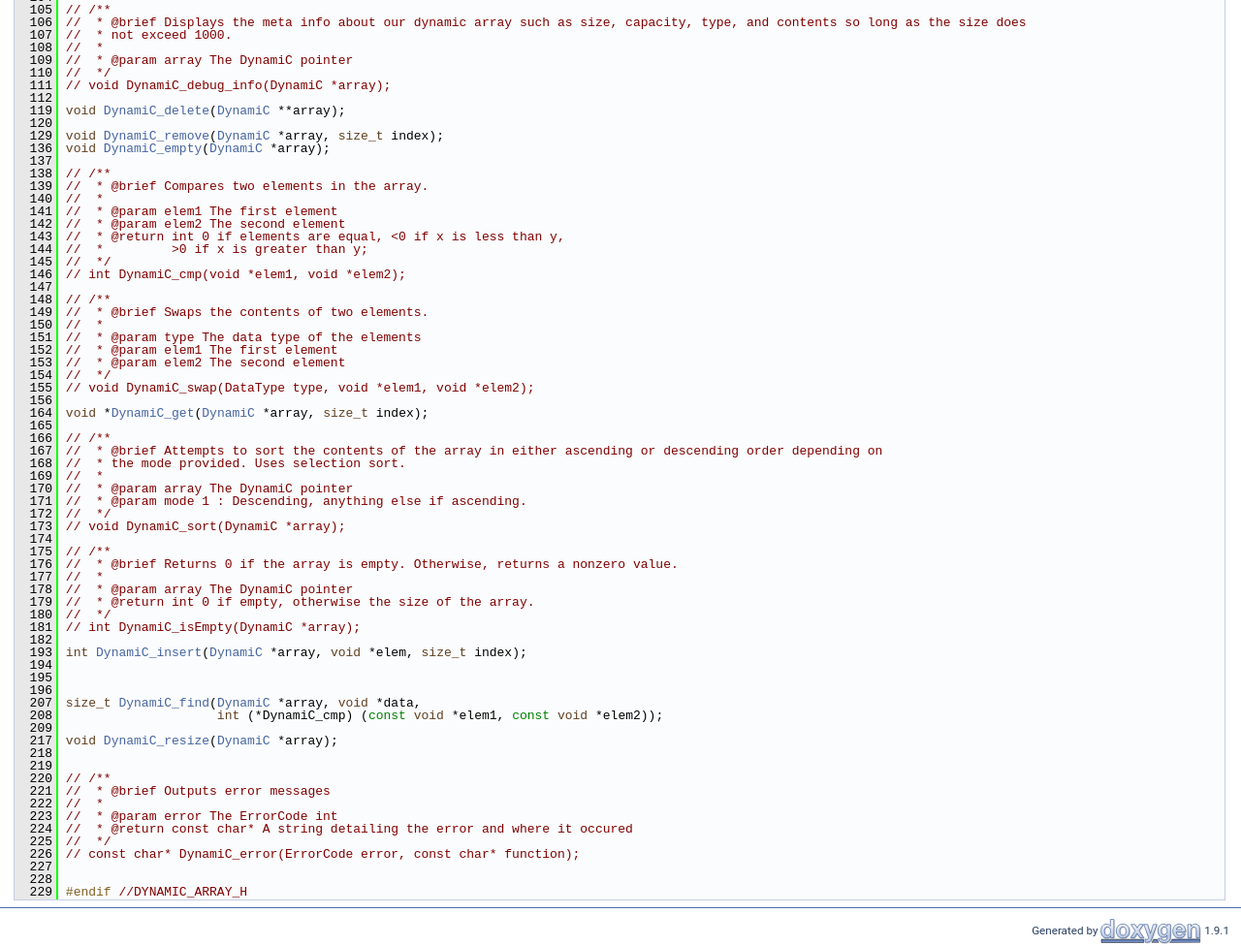
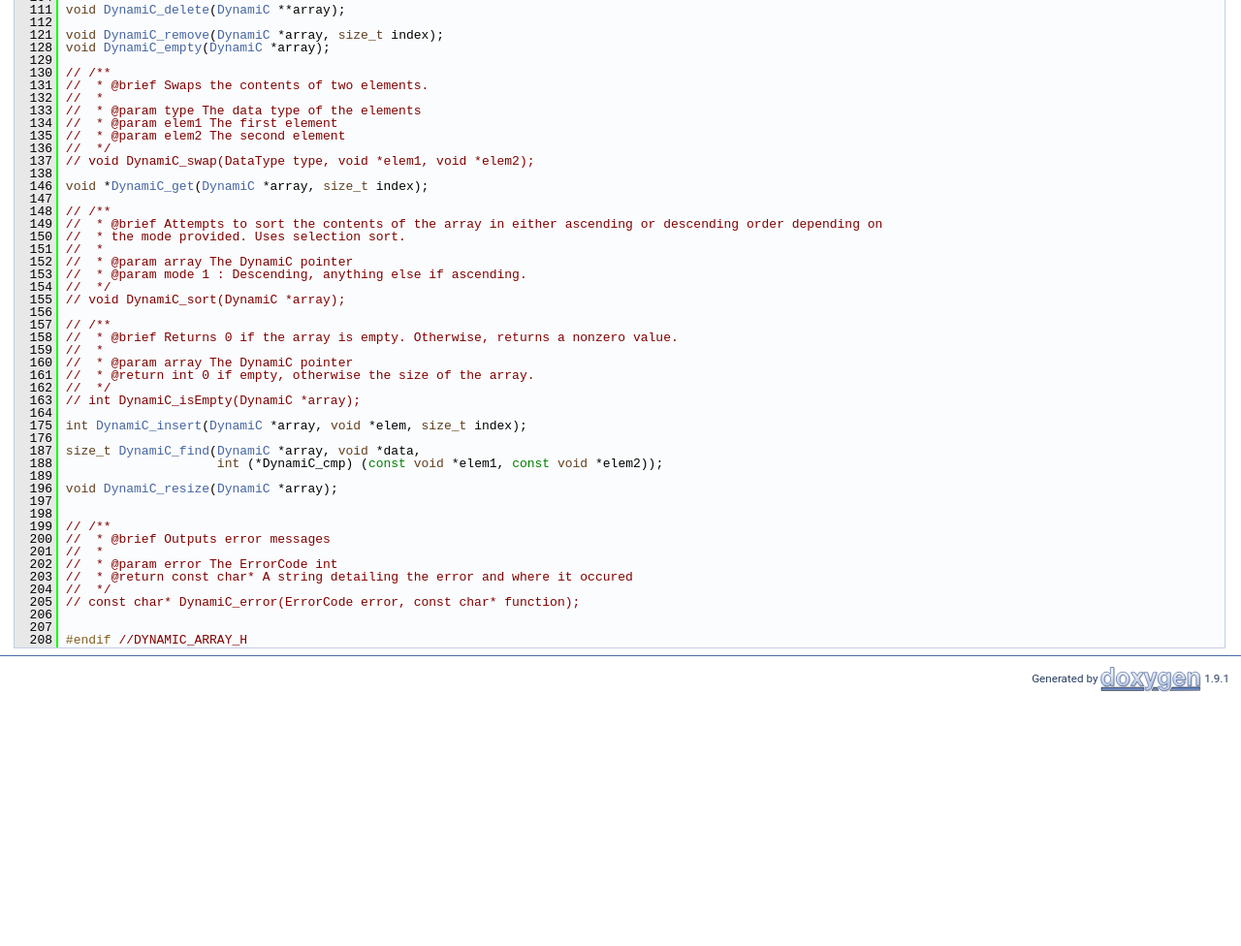
Before and after one commit to kpluas21/Kevins-C-Library, a plain HTML site: page DynamiC_8h_source.html in a window 1280 px wide. Shown: the part 676-1652 px from the top of the page at 97% size. After the commit the page ends 1392 px from the top, so only its background shows below. Drawn offline with Linux system fonts and the light colour scheme.

Commit message:
Deploying to gh-pages from @ kpluas21/Kevins-C-Library@444aa2272163a57b59c6757e1194e628bb305db5 🚀

```diff
--- a/DynamiC_8h_source.html
+++ b/DynamiC_8h_source.html
@@ -104,77 +104,57 @@ $(function() {
 <div class="line"><a name="l00095"></a><span class="lineno">   95</span>&#160; </div>
 <div class="line"><a name="l00103"></a><span class="lineno">  103</span>&#160;<span class="keywordtype">void</span> <a class="code" href="DynamiC_8h.html#a106a046307b9b93652580edbaf641616">DynamiC_append</a>(<a class="code" href="structDynamiC.html">DynamiC</a> *array, <span class="keywordtype">void</span> *elem);</div>
 <div class="line"><a name="l00104"></a><span class="lineno">  104</span>&#160; </div>
-<div class="line"><a name="l00105"></a><span class="lineno">  105</span>&#160;<span class="comment">// /**</span></div>
-<div class="line"><a name="l00106"></a><span class="lineno">  106</span>&#160;<span class="comment">//  * @brief Displays the meta info about our dynamic array such as size, capacity, type, and contents so long as the size does</span></div>
-<div class="line"><a name="l00107"></a><span class="lineno">  107</span>&#160;<span class="comment">//  * not exceed 1000.</span></div>
-<div class="line"><a name="l00108"></a><span class="lineno">  108</span>&#160;<span class="comment">//  * </span></div>
-<div class="line"><a name="l00109"></a><span class="lineno">  109</span>&#160;<span class="comment">//  * @param array The DynamiC pointer</span></div>
-<div class="line"><a name="l00110"></a><span class="lineno">  110</span>&#160;<span class="comment">//  */</span></div>
-<div class="line"><a name="l00111"></a><span class="lineno">  111</span>&#160;<span class="comment">// void DynamiC_debug_info(DynamiC *array);</span></div>
+<div class="line"><a name="l00111"></a><span class="lineno">  111</span>&#160;<span class="keywordtype">void</span> <a class="code" href="DynamiC_8h.html#a836ed8df3987f5e12785f3a2ff3ebf4a">DynamiC_delete</a>(<a class="code" href="structDynamiC.html">DynamiC</a> **array);</div>
 <div class="line"><a name="l00112"></a><span class="lineno">  112</span>&#160; </div>
-<div class="line"><a name="l00119"></a><span class="lineno">  119</span>&#160;<span class="keywordtype">void</span> <a class="code" href="DynamiC_8h.html#a836ed8df3987f5e12785f3a2ff3ebf4a">DynamiC_delete</a>(<a class="code" href="structDynamiC.html">DynamiC</a> **array);</div>
-<div class="line"><a name="l00120"></a><span class="lineno">  120</span>&#160; </div>
-<div class="line"><a name="l00129"></a><span class="lineno">  129</span>&#160;<span class="keywordtype">void</span> <a class="code" href="DynamiC_8h.html#ae4226241f4d3e615e98c8bc0f485c012">DynamiC_remove</a>(<a class="code" href="structDynamiC.html">DynamiC</a> *array, <span class="keywordtype">size_t</span> index);</div>
-<div class="line"><a name="l00136"></a><span class="lineno">  136</span>&#160;<span class="keywordtype">void</span> <a class="code" href="DynamiC_8h.html#a9fb39b89fe70436bc5d9bc0674b8b193">DynamiC_empty</a>(<a class="code" href="structDynamiC.html">DynamiC</a> *array);</div>
-<div class="line"><a name="l00137"></a><span class="lineno">  137</span>&#160; </div>
-<div class="line"><a name="l00138"></a><span class="lineno">  138</span>&#160;<span class="comment">// /**</span></div>
-<div class="line"><a name="l00139"></a><span class="lineno">  139</span>&#160;<span class="comment">//  * @brief Compares two elements in the array.</span></div>
-<div class="line"><a name="l00140"></a><span class="lineno">  140</span>&#160;<span class="comment">//  * </span></div>
-<div class="line"><a name="l00141"></a><span class="lineno">  141</span>&#160;<span class="comment">//  * @param elem1 The first element</span></div>
-<div class="line"><a name="l00142"></a><span class="lineno">  142</span>&#160;<span class="comment">//  * @param elem2 The second element</span></div>
-<div class="line"><a name="l00143"></a><span class="lineno">  143</span>&#160;<span class="comment">//  * @return int 0 if elements are equal, &lt;0 if x is less than y, </span></div>
-<div class="line"><a name="l00144"></a><span class="lineno">  144</span>&#160;<span class="comment">//  *         &gt;0 if x is greater than y;</span></div>
-<div class="line"><a name="l00145"></a><span class="lineno">  145</span>&#160;<span class="comment">//  */</span></div>
-<div class="line"><a name="l00146"></a><span class="lineno">  146</span>&#160;<span class="comment">// int DynamiC_cmp(void *elem1, void *elem2);</span></div>
+<div class="line"><a name="l00121"></a><span class="lineno">  121</span>&#160;<span class="keywordtype">void</span> <a class="code" href="DynamiC_8h.html#ae4226241f4d3e615e98c8bc0f485c012">DynamiC_remove</a>(<a class="code" href="structDynamiC.html">DynamiC</a> *array, <span class="keywordtype">size_t</span> index);</div>
+<div class="line"><a name="l00128"></a><span class="lineno">  128</span>&#160;<span class="keywordtype">void</span> <a class="code" href="DynamiC_8h.html#a9fb39b89fe70436bc5d9bc0674b8b193">DynamiC_empty</a>(<a class="code" href="structDynamiC.html">DynamiC</a> *array);</div>
+<div class="line"><a name="l00129"></a><span class="lineno">  129</span>&#160; </div>
+<div class="line"><a name="l00130"></a><span class="lineno">  130</span>&#160;<span class="comment">// /**</span></div>
+<div class="line"><a name="l00131"></a><span class="lineno">  131</span>&#160;<span class="comment">//  * @brief Swaps the contents of two elements.</span></div>
+<div class="line"><a name="l00132"></a><span class="lineno">  132</span>&#160;<span class="comment">//  * </span></div>
+<div class="line"><a name="l00133"></a><span class="lineno">  133</span>&#160;<span class="comment">//  * @param type The data type of the elements</span></div>
+<div class="line"><a name="l00134"></a><span class="lineno">  134</span>&#160;<span class="comment">//  * @param elem1 The first element</span></div>
+<div class="line"><a name="l00135"></a><span class="lineno">  135</span>&#160;<span class="comment">//  * @param elem2 The second element</span></div>
+<div class="line"><a name="l00136"></a><span class="lineno">  136</span>&#160;<span class="comment">//  */</span></div>
+<div class="line"><a name="l00137"></a><span class="lineno">  137</span>&#160;<span class="comment">// void DynamiC_swap(DataType type, void *elem1, void *elem2);</span></div>
+<div class="line"><a name="l00138"></a><span class="lineno">  138</span>&#160; </div>
+<div class="line"><a name="l00146"></a><span class="lineno">  146</span>&#160;<span class="keywordtype">void</span> *<a class="code" href="DynamiC_8h.html#a5d45fde098aadb02481a4ed3534fb482">DynamiC_get</a>(<a class="code" href="structDynamiC.html">DynamiC</a> *array, <span class="keywordtype">size_t</span> index);</div>
 <div class="line"><a name="l00147"></a><span class="lineno">  147</span>&#160; </div>
 <div class="line"><a name="l00148"></a><span class="lineno">  148</span>&#160;<span class="comment">// /**</span></div>
-<div class="line"><a name="l00149"></a><span class="lineno">  149</span>&#160;<span class="comment">//  * @brief Swaps the contents of two elements.</span></div>
-<div class="line"><a name="l00150"></a><span class="lineno">  150</span>&#160;<span class="comment">//  * </span></div>
-<div class="line"><a name="l00151"></a><span class="lineno">  151</span>&#160;<span class="comment">//  * @param type The data type of the elements</span></div>
-<div class="line"><a name="l00152"></a><span class="lineno">  152</span>&#160;<span class="comment">//  * @param elem1 The first element</span></div>
-<div class="line"><a name="l00153"></a><span class="lineno">  153</span>&#160;<span class="comment">//  * @param elem2 The second element</span></div>
+<div class="line"><a name="l00149"></a><span class="lineno">  149</span>&#160;<span class="comment">//  * @brief Attempts to sort the contents of the array in either ascending or descending order depending on</span></div>
+<div class="line"><a name="l00150"></a><span class="lineno">  150</span>&#160;<span class="comment">//  * the mode provided. Uses selection sort.</span></div>
+<div class="line"><a name="l00151"></a><span class="lineno">  151</span>&#160;<span class="comment">//  * </span></div>
+<div class="line"><a name="l00152"></a><span class="lineno">  152</span>&#160;<span class="comment">//  * @param array The DynamiC pointer</span></div>
+<div class="line"><a name="l00153"></a><span class="lineno">  153</span>&#160;<span class="comment">//  * @param mode 1 : Descending, anything else if ascending.</span></div>
 <div class="line"><a name="l00154"></a><span class="lineno">  154</span>&#160;<span class="comment">//  */</span></div>
-<div class="line"><a name="l00155"></a><span class="lineno">  155</span>&#160;<span class="comment">// void DynamiC_swap(DataType type, void *elem1, void *elem2);</span></div>
+<div class="line"><a name="l00155"></a><span class="lineno">  155</span>&#160;<span class="comment">// void DynamiC_sort(DynamiC *array);</span></div>
 <div class="line"><a name="l00156"></a><span class="lineno">  156</span>&#160; </div>
-<div class="line"><a name="l00164"></a><span class="lineno">  164</span>&#160;<span class="keywordtype">void</span> *<a class="code" href="DynamiC_8h.html#a5d45fde098aadb02481a4ed3534fb482">DynamiC_get</a>(<a class="code" href="structDynamiC.html">DynamiC</a> *array, <span class="keywordtype">size_t</span> index);</div>
-<div class="line"><a name="l00165"></a><span class="lineno">  165</span>&#160; </div>
-<div class="line"><a name="l00166"></a><span class="lineno">  166</span>&#160;<span class="comment">// /**</span></div>
-<div class="line"><a name="l00167"></a><span class="lineno">  167</span>&#160;<span class="comment">//  * @brief Attempts to sort the contents of the array in either ascending or descending order depending on</span></div>
-<div class="line"><a name="l00168"></a><span class="lineno">  168</span>&#160;<span class="comment">//  * the mode provided. Uses selection sort.</span></div>
-<div class="line"><a name="l00169"></a><span class="lineno">  169</span>&#160;<span class="comment">//  * </span></div>
-<div class="line"><a name="l00170"></a><span class="lineno">  170</span>&#160;<span class="comment">//  * @param array The DynamiC pointer</span></div>
-<div class="line"><a name="l00171"></a><span class="lineno">  171</span>&#160;<span class="comment">//  * @param mode 1 : Descending, anything else if ascending.</span></div>
-<div class="line"><a name="l00172"></a><span class="lineno">  172</span>&#160;<span class="comment">//  */</span></div>
-<div class="line"><a name="l00173"></a><span class="lineno">  173</span>&#160;<span class="comment">// void DynamiC_sort(DynamiC *array);</span></div>
-<div class="line"><a name="l00174"></a><span class="lineno">  174</span>&#160; </div>
-<div class="line"><a name="l00175"></a><span class="lineno">  175</span>&#160;<span class="comment">// /**</span></div>
-<div class="line"><a name="l00176"></a><span class="lineno">  176</span>&#160;<span class="comment">//  * @brief Returns 0 if the array is empty. Otherwise, returns a nonzero value.</span></div>
-<div class="line"><a name="l00177"></a><span class="lineno">  177</span>&#160;<span class="comment">//  * </span></div>
-<div class="line"><a name="l00178"></a><span class="lineno">  178</span>&#160;<span class="comment">//  * @param array The DynamiC pointer</span></div>
-<div class="line"><a name="l00179"></a><span class="lineno">  179</span>&#160;<span class="comment">//  * @return int 0 if empty, otherwise the size of the array.</span></div>
-<div class="line"><a name="l00180"></a><span class="lineno">  180</span>&#160;<span class="comment">//  */</span></div>
-<div class="line"><a name="l00181"></a><span class="lineno">  181</span>&#160;<span class="comment">// int DynamiC_isEmpty(DynamiC *array);</span></div>
-<div class="line"><a name="l00182"></a><span class="lineno">  182</span>&#160; </div>
-<div class="line"><a name="l00193"></a><span class="lineno">  193</span>&#160;<span class="keywordtype">int</span> <a class="code" href="DynamiC_8h.html#aa6f27a0dc3df28f051c09aca0695d112">DynamiC_insert</a>(<a class="code" href="structDynamiC.html">DynamiC</a> *array, <span class="keywordtype">void</span> *elem, <span class="keywordtype">size_t</span> index);</div>
-<div class="line"><a name="l00194"></a><span class="lineno">  194</span>&#160; </div>
-<div class="line"><a name="l00195"></a><span class="lineno">  195</span>&#160; </div>
-<div class="line"><a name="l00196"></a><span class="lineno">  196</span>&#160; </div>
-<div class="line"><a name="l00207"></a><span class="lineno">  207</span>&#160;<span class="keywordtype">size_t</span> <a class="code" href="DynamiC_8h.html#abea8f34622962bbc9d871b91bc72eabe">DynamiC_find</a>(<a class="code" href="structDynamiC.html">DynamiC</a> *array, <span class="keywordtype">void</span> *data, </div>
-<div class="line"><a name="l00208"></a><span class="lineno">  208</span>&#160;                    <span class="keywordtype">int</span> (*DynamiC_cmp) (<span class="keyword">const</span> <span class="keywordtype">void</span> *elem1, <span class="keyword">const</span> <span class="keywordtype">void</span> *elem2));</div>
-<div class="line"><a name="l00209"></a><span class="lineno">  209</span>&#160; </div>
-<div class="line"><a name="l00217"></a><span class="lineno">  217</span>&#160;<span class="keywordtype">void</span> <a class="code" href="DynamiC_8h.html#a76201441ca0c75ddc00c0b720b9e9f41">DynamiC_resize</a>(<a class="code" href="structDynamiC.html">DynamiC</a> *array);</div>
-<div class="line"><a name="l00218"></a><span class="lineno">  218</span>&#160; </div>
-<div class="line"><a name="l00219"></a><span class="lineno">  219</span>&#160; </div>
-<div class="line"><a name="l00220"></a><span class="lineno">  220</span>&#160;<span class="comment">// /**</span></div>
-<div class="line"><a name="l00221"></a><span class="lineno">  221</span>&#160;<span class="comment">//  * @brief Outputs error messages</span></div>
-<div class="line"><a name="l00222"></a><span class="lineno">  222</span>&#160;<span class="comment">//  * </span></div>
-<div class="line"><a name="l00223"></a><span class="lineno">  223</span>&#160;<span class="comment">//  * @param error The ErrorCode int</span></div>
-<div class="line"><a name="l00224"></a><span class="lineno">  224</span>&#160;<span class="comment">//  * @return const char* A string detailing the error and where it occured</span></div>
-<div class="line"><a name="l00225"></a><span class="lineno">  225</span>&#160;<span class="comment">//  */</span></div>
-<div class="line"><a name="l00226"></a><span class="lineno">  226</span>&#160;<span class="comment">// const char* DynamiC_error(ErrorCode error, const char* function);</span></div>
-<div class="line"><a name="l00227"></a><span class="lineno">  227</span>&#160; </div>
-<div class="line"><a name="l00228"></a><span class="lineno">  228</span>&#160; </div>
-<div class="line"><a name="l00229"></a><span class="lineno">  229</span>&#160;<span class="preprocessor">#endif </span><span class="comment">//DYNAMIC_ARRAY_H</span></div>
+<div class="line"><a name="l00157"></a><span class="lineno">  157</span>&#160;<span class="comment">// /**</span></div>
+<div class="line"><a name="l00158"></a><span class="lineno">  158</span>&#160;<span class="comment">//  * @brief Returns 0 if the array is empty. Otherwise, returns a nonzero value.</span></div>
+<div class="line"><a name="l00159"></a><span class="lineno">  159</span>&#160;<span class="comment">//  * </span></div>
+<div class="line"><a name="l00160"></a><span class="lineno">  160</span>&#160;<span class="comment">//  * @param array The DynamiC pointer</span></div>
+<div class="line"><a name="l00161"></a><span class="lineno">  161</span>&#160;<span class="comment">//  * @return int 0 if empty, otherwise the size of the array.</span></div>
+<div class="line"><a name="l00162"></a><span class="lineno">  162</span>&#160;<span class="comment">//  */</span></div>
+<div class="line"><a name="l00163"></a><span class="lineno">  163</span>&#160;<span class="comment">// int DynamiC_isEmpty(DynamiC *array);</span></div>
+<div class="line"><a name="l00164"></a><span class="lineno">  164</span>&#160; </div>
+<div class="line"><a name="l00175"></a><span class="lineno">  175</span>&#160;<span class="keywordtype">int</span> <a class="code" href="DynamiC_8h.html#aa6f27a0dc3df28f051c09aca0695d112">DynamiC_insert</a>(<a class="code" href="structDynamiC.html">DynamiC</a> *array, <span class="keywordtype">void</span> *elem, <span class="keywordtype">size_t</span> index);</div>
+<div class="line"><a name="l00176"></a><span class="lineno">  176</span>&#160; </div>
+<div class="line"><a name="l00187"></a><span class="lineno">  187</span>&#160;<span class="keywordtype">size_t</span> <a class="code" href="DynamiC_8h.html#abea8f34622962bbc9d871b91bc72eabe">DynamiC_find</a>(<a class="code" href="structDynamiC.html">DynamiC</a> *array, <span class="keywordtype">void</span> *data, </div>
+<div class="line"><a name="l00188"></a><span class="lineno">  188</span>&#160;                    <span class="keywordtype">int</span> (*DynamiC_cmp) (<span class="keyword">const</span> <span class="keywordtype">void</span> *elem1, <span class="keyword">const</span> <span class="keywordtype">void</span> *elem2));</div>
+<div class="line"><a name="l00189"></a><span class="lineno">  189</span>&#160; </div>
+<div class="line"><a name="l00196"></a><span class="lineno">  196</span>&#160;<span class="keywordtype">void</span> <a class="code" href="DynamiC_8h.html#a76201441ca0c75ddc00c0b720b9e9f41">DynamiC_resize</a>(<a class="code" href="structDynamiC.html">DynamiC</a> *array);</div>
+<div class="line"><a name="l00197"></a><span class="lineno">  197</span>&#160; </div>
+<div class="line"><a name="l00198"></a><span class="lineno">  198</span>&#160; </div>
+<div class="line"><a name="l00199"></a><span class="lineno">  199</span>&#160;<span class="comment">// /**</span></div>
+<div class="line"><a name="l00200"></a><span class="lineno">  200</span>&#160;<span class="comment">//  * @brief Outputs error messages</span></div>
+<div class="line"><a name="l00201"></a><span class="lineno">  201</span>&#160;<span class="comment">//  * </span></div>
+<div class="line"><a name="l00202"></a><span class="lineno">  202</span>&#160;<span class="comment">//  * @param error The ErrorCode int</span></div>
+<div class="line"><a name="l00203"></a><span class="lineno">  203</span>&#160;<span class="comment">//  * @return const char* A string detailing the error and where it occured</span></div>
+<div class="line"><a name="l00204"></a><span class="lineno">  204</span>&#160;<span class="comment">//  */</span></div>
+<div class="line"><a name="l00205"></a><span class="lineno">  205</span>&#160;<span class="comment">// const char* DynamiC_error(ErrorCode error, const char* function);</span></div>
+<div class="line"><a name="l00206"></a><span class="lineno">  206</span>&#160; </div>
+<div class="line"><a name="l00207"></a><span class="lineno">  207</span>&#160; </div>
+<div class="line"><a name="l00208"></a><span class="lineno">  208</span>&#160;<span class="preprocessor">#endif </span><span class="comment">//DYNAMIC_ARRAY_H</span></div>
 <div class="ttc" id="aDynamiC_8h_html_a106a046307b9b93652580edbaf641616"><div class="ttname"><a href="DynamiC_8h.html#a106a046307b9b93652580edbaf641616">DynamiC_append</a></div><div class="ttdeci">void DynamiC_append(DynamiC *array, void *elem)</div><div class="ttdoc">Appends the given element to the end of the array, automatically resizing the array if necessary.</div><div class="ttdef"><b>Definition:</b> DynamiC.c:120</div></div>
 <div class="ttc" id="aDynamiC_8h_html_a16002f8f4c909dfa6eab51c62995971e"><div class="ttname"><a href="DynamiC_8h.html#a16002f8f4c909dfa6eab51c62995971e">DynamiC_size</a></div><div class="ttdeci">size_t DynamiC_size(DynamiC *array)</div><div class="ttdoc">Returns the number of elements currently in the array.</div><div class="ttdef"><b>Definition:</b> DynamiC.c:116</div></div>
 <div class="ttc" id="aDynamiC_8h_html_a5d45fde098aadb02481a4ed3534fb482"><div class="ttname"><a href="DynamiC_8h.html#a5d45fde098aadb02481a4ed3534fb482">DynamiC_get</a></div><div class="ttdeci">void * DynamiC_get(DynamiC *array, size_t index)</div><div class="ttdoc">Retrieves the element at the specified index.</div><div class="ttdef"><b>Definition:</b> DynamiC.c:47</div></div>
```
Also changed, not shown: DynamiC_8c.html (+3 -4 lines), DynamiC_8h.html (+3 -4 lines).
